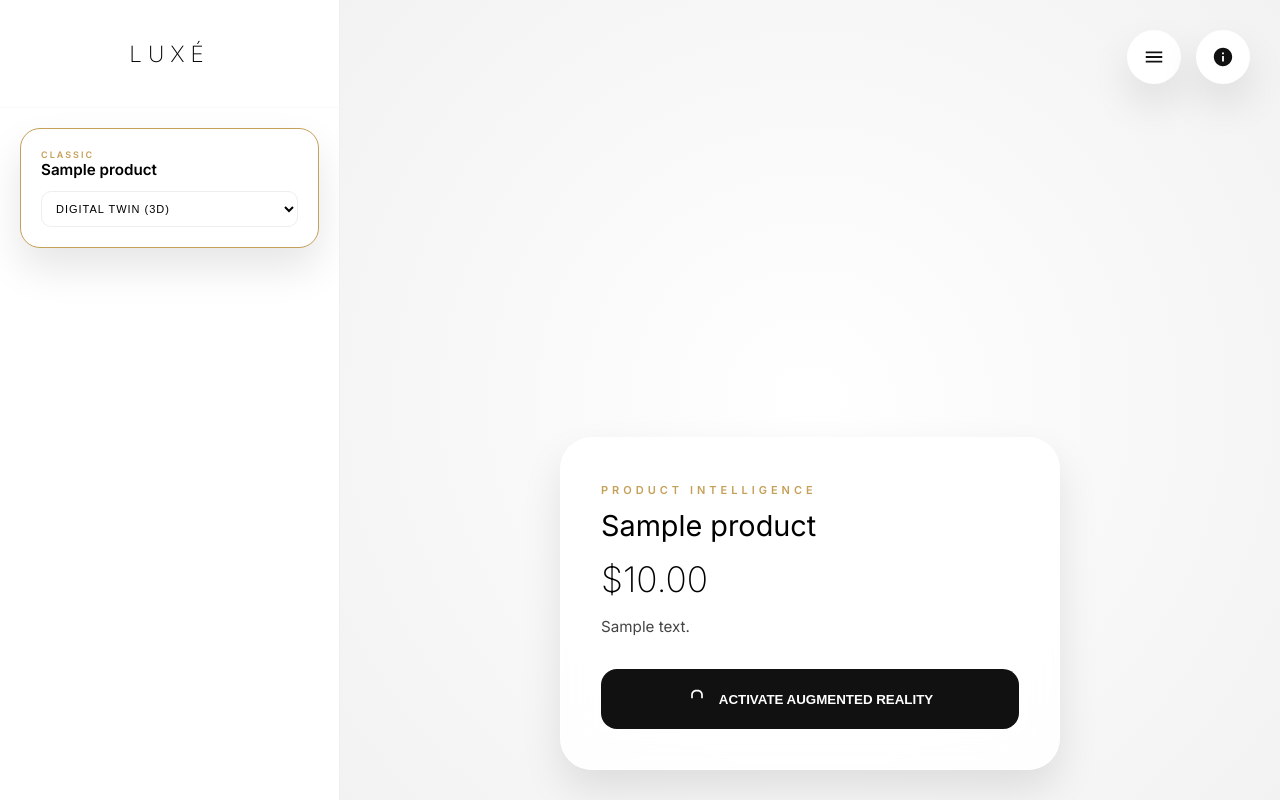
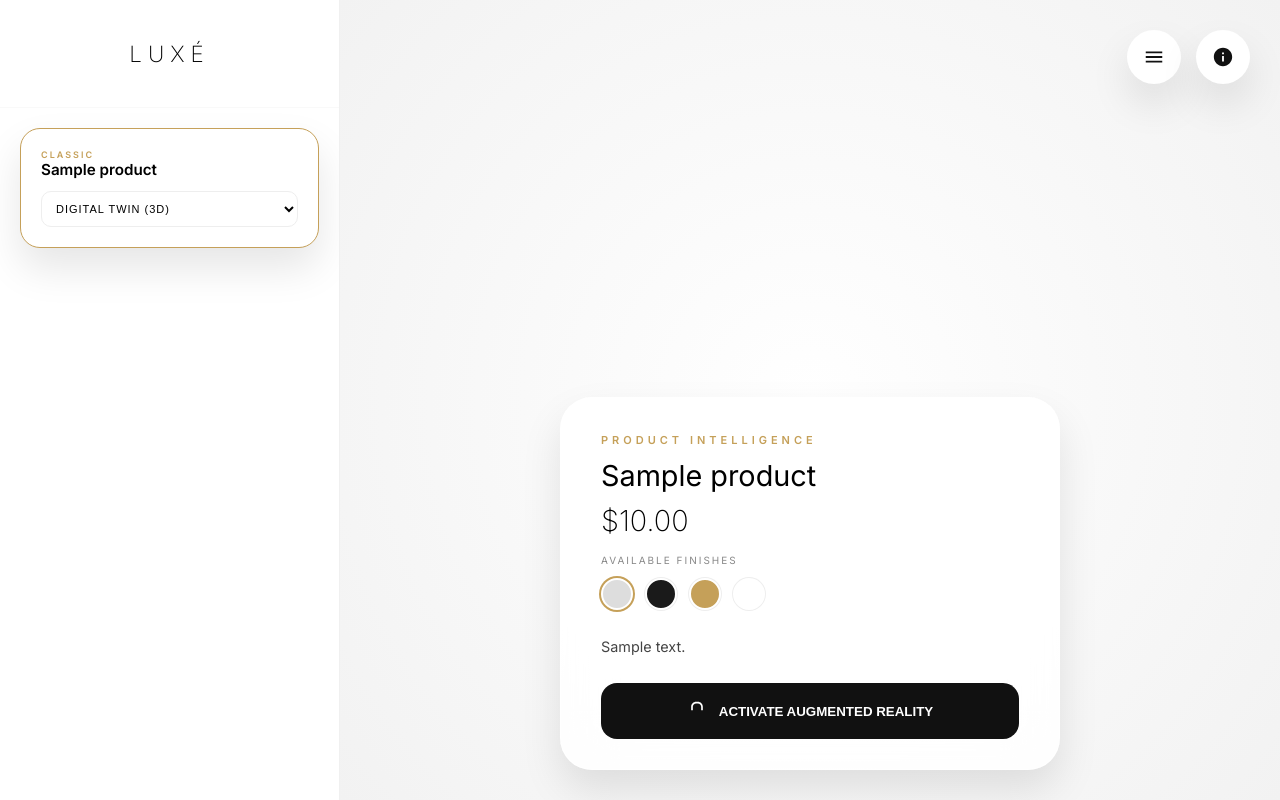
Before and after one commit to bil1234n/3D_hub, a Django app: page / in a window 1280 px wide. Run offline with Django 5.2, Linux system fonts and the light colour scheme; tables that the repository leaves empty hold one stand-in row (values such as "Sample post"); some libraries are stand-ins or nearby versions.

Commit message:
Update index.html

```diff
--- a/templates/index.html
+++ b/templates/index.html
@@ -67,14 +67,26 @@
             position: absolute; bottom: 30px; left: 50%; transform: translate(-50%, 150%);
             width: 90%; max-width: 500px; background: var(--glass);
             backdrop-filter: blur(25px); -webkit-backdrop-filter: blur(25px);
-            padding: 40px; border-radius: 32px; border: 1px solid rgba(255,255,255,0.4);
+            padding: 30px 40px; border-radius: 32px; border: 1px solid rgba(255,255,255,0.4);
             box-shadow: var(--shadow); z-index: 20; opacity: 0;
         }
         .glass-panel.show { transform: translate(-50%, 0); opacity: 1; }
 
-        .price { font-size: 2.2rem; font-weight: 200; margin: 15px 0; }
+        .price { font-size: 1.8rem; font-weight: 200; margin: 10px 0; }
+
+        /* NEW: Color Swatch System */
+        .color-section { margin-bottom: 25px; }
+        .swatch-container { display: flex; gap: 12px; margin-top: 10px; }
+        .swatch {
+            width: 32px; height: 32px; border-radius: 50%; cursor: pointer;
+            border: 2px solid white; box-shadow: 0 0 0 1px #eee;
+            transition: 0.2s;
+        }
+        .swatch:hover { transform: scale(1.1); }
+        .swatch.active { box-shadow: 0 0 0 2px var(--accent); }
+
         .ar-btn {
-            width: 100%; background: var(--dark); color: white; border: none; padding: 20px;
+            width: 100%; background: var(--dark); color: white; border: none; padding: 18px;
             border-radius: 16px; font-weight: 600; cursor: pointer; transition: 0.3s;
             display: flex; align-items: center; justify-content: center; gap: 12px;
         }
@@ -119,7 +131,14 @@
         <span style="text-transform: uppercase; font-size: 11px; letter-spacing: 4px; color: var(--accent); font-weight: 600;">Product Intelligence</span>
         <h2 id="p-title" style="margin:10px 0 0 0; font-weight: 400; font-size: 1.8rem;">Design</h2>
         <div class="price" id="p-price">$0.00</div>
-        <p id="p-desc" style="color: #444; font-size: 0.95rem; line-height: 1.6; margin-bottom: 30px;"></p>
+
+        <!-- NEW: Color Selection Section -->
+        <div class="color-section" id="color-section" style="display:none;">
+            <span style="font-size: 10px; text-transform: uppercase; letter-spacing: 2px; color: #888;">Available Finishes</span>
+            <div class="swatch-container" id="swatch-container"></div>
+        </div>
+
+        <p id="p-desc" style="color: #444; font-size: 0.9rem; line-height: 1.6; margin-bottom: 25px;"></p>
 
         <button class="ar-btn" onclick="handleARTrigger()">
             <svg width="20" height="20" fill="white" viewBox="0 0 24 24"><path d="M7 11V7c0-2.21 1.79-4 4-4h2c2.21 0 4 1.79 4 4v4h2V7c0-3.31-2.69-6-6-6h-2c-3.31 0-6 2.69-6 6v4h2z"/></svg>
@@ -140,7 +159,10 @@
 </div>
 
 <script>
-    // 1. DATA ARRAY FROM DJANGO
+    // 1. DATA ARRAY
+    // I added a "colors" array to each item.
+    // If your Django model doesn't have colors, you can hardcode them here
+    // or update your Django model to include a Hex field.
     const inventory = [
         {% for p in products %}
         {
@@ -149,9 +171,15 @@
             category: "{{ p.category }}",
             price: "{{ p.price }}",
             desc: "{{ p.description|escapejs }}",
-            // Force HTTPS to prevent security blocks
             file: "{{ p.model_3d.url }}".replace('http://', 'https://'),
             usdz: "{% if p.usdz_model %}{{ p.usdz_model.url|escapejs }}{% endif %}",
+            // Add custom color variations here
+            colors: [
+                { name: 'Original', hex: null }, // null means use file default
+                { name: 'Midnight', hex: '#1a1a1a' },
+                { name: 'Royal Gold', hex: '#c5a059' },
+                { name: 'Pure White', hex: '#ffffff' }
+            ],
             images: [
                 "{{ p.main_image.url }}",
                 {% for extra in p.gallery.all %}"{{ extra.image.url }}",{% endfor %}
@@ -163,41 +191,6 @@
 
     let activeItemID = null;
 
-    // 2. THE ADVANCED AR ROUTER (Fixes the Google Redirect)
-    function handleARTrigger() {
-        const item = inventory.find(p => p.id === activeItemID);
-        if (!item) return;
-
-        const userAgent = navigator.userAgent || navigator.vendor || window.opera;
-        const encodedUrl = encodeURIComponent(item.file);
-        const title = encodeURIComponent(item.name);
-
-        // --- ANDROID NATIVE ROUTE ---
-        if (/android/i.test(userAgent)) {
-            // We use the current page as a fallback so it stays on your site if it fails
-            const fallback = encodeURIComponent(window.location.href);
-            const intent = `intent://arvr.google.com/scene-viewer/1.0?file=${item.file}&title=${title}&mode=ar_only#Intent;scheme=https;package=com.google.ar.core;action=android.intent.action.VIEW;S.browser_fallback_url=${fallback};end;`;
-            window.location.href = intent;
-        }
-        // --- iOS NATIVE ROUTE ---
-        else if (/iPad|iPhone|iPod/.test(userAgent) && !window.MSStream) {
-            const anchor = document.createElement('a');
-            anchor.setAttribute('rel', 'ar');
-            anchor.appendChild(document.createElement('img'));
-            // Use usdz if you have it, otherwise glb (iOS 13+ supports both)
-            anchor.setAttribute('href', item.usdz || item.file);
-            anchor.click();
-        }
-        // --- DESKTOP ROUTE ---
-        else {
-            const qrModal = document.getElementById('qr-modal');
-            const qrImg = document.getElementById('qr-image');
-            qrImg.src = `https://api.qrserver.com/v1/create-qr-code/?size=250x250&data=${encodeURIComponent(window.location.href)}`;
-            qrModal.style.display = 'flex';
-        }
-    }
-
-    // 3. UI & STATE MANAGEMENT
     function init() {
         const list = document.getElementById('ui-list');
         if (inventory.length === 0) return;
@@ -231,12 +224,79 @@
         document.getElementById('p-price').innerText = `$${item.price}`;
         document.getElementById('p-desc').innerText = item.desc;
 
+        // Render Color Swatches
+        const swatchContainer = document.getElementById('swatch-container');
+        const colorSection = document.getElementById('color-section');
+
+        if (item.colors && item.colors.length > 0) {
+            colorSection.style.display = 'block';
+            swatchContainer.innerHTML = item.colors.map((c, index) => `
+                <div class="swatch ${index===0?'active':''}"
+                     style="background: ${c.hex || '#ddd'};"
+                     onclick="applyColor('${c.hex}', this)"
+                     title="${c.name}">
+                </div>
+            `).join('');
+        } else {
+            colorSection.style.display = 'none';
+        }
+
         document.querySelectorAll('.item-card').forEach(c => c.classList.remove('active'));
         document.getElementById(`card-${id}`).classList.add('active');
         document.getElementById('info-panel').classList.add('show');
     }
 
-    // GALLERY LOGIC
+    // NEW: Function to change 3D model color
+    async function applyColor(hex, element) {
+        const viewer = document.getElementById('viewer');
+
+        // Update UI Active State
+        document.querySelectorAll('.swatch').forEach(s => s.classList.remove('active'));
+        element.classList.add('active');
+
+        if (!hex) return; // If 'Original', we'd normally reload or reset, but for now we skip
+
+        // Convert Hex to RGB (model-viewer uses 0.0 - 1.0 range)
+        const rgb = hexToRgb(hex);
+        const colorString = `${rgb.r/255}, ${rgb.g/255}, ${rgb.b/255}, 1`;
+
+        // Apply to all materials in the model
+        const materials = viewer.model.materials;
+        materials.forEach(mat => {
+            mat.pbrMetallicRoughness.setBaseColorFactor([rgb.r/255, rgb.g/255, rgb.b/255, 1]);
+        });
+    }
+
+    function hexToRgb(hex) {
+        var result = /^#?([a-f\d]{2})([a-f\d]{2})([a-f\d]{2})$/i.exec(hex);
+        return result ? {
+            r: parseInt(result[1], 16),
+            g: parseInt(result[2], 16),
+            b: parseInt(result[3], 16)
+        } : null;
+    }
+
+    // (Remaining helper functions: handleARTrigger, updateViewMode, etc. stay exactly as you had them)
+
+    function handleARTrigger() {
+        const item = inventory.find(p => p.id === activeItemID);
+        if (!item) return;
+        const userAgent = navigator.userAgent || navigator.vendor || window.opera;
+        if (/android/i.test(userAgent)) {
+            const fallback = encodeURIComponent(window.location.href);
+            window.location.href = `intent://arvr.google.com/scene-viewer/1.0?file=${item.file}&mode=ar_only#Intent;scheme=https;package=com.google.ar.core;action=android.intent.action.VIEW;S.browser_fallback_url=${fallback};end;`;
+        } else if (/iPad|iPhone|iPod/.test(userAgent) && !window.MSStream) {
+            const anchor = document.createElement('a');
+            anchor.setAttribute('rel', 'ar');
+            anchor.appendChild(document.createElement('img'));
+            anchor.setAttribute('href', item.usdz || item.file);
+            anchor.click();
+        } else {
+            document.getElementById('qr-image').src = `https://api.qrserver.com/v1/create-qr-code/?size=250x250&data=${encodeURIComponent(window.location.href)}`;
+            document.getElementById('qr-modal').style.display = 'flex';
+        }
+    }
+
     function updateViewMode(id, mode) {
         const item = inventory.find(p => p.id === id);
         const viewer = document.getElementById('viewer');
```
